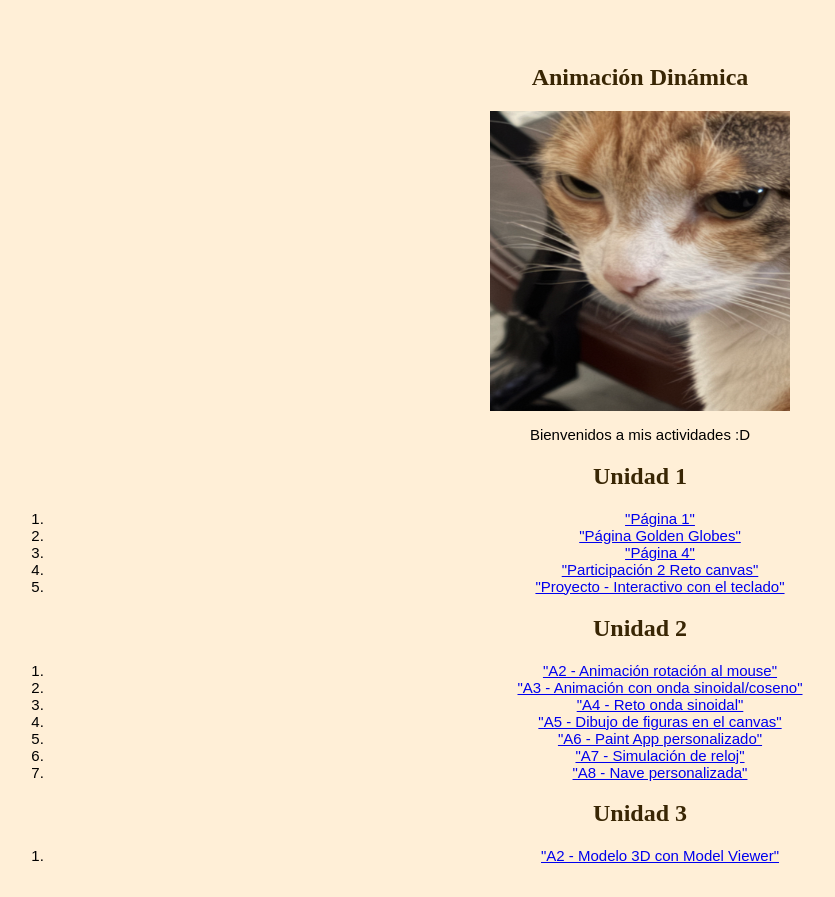
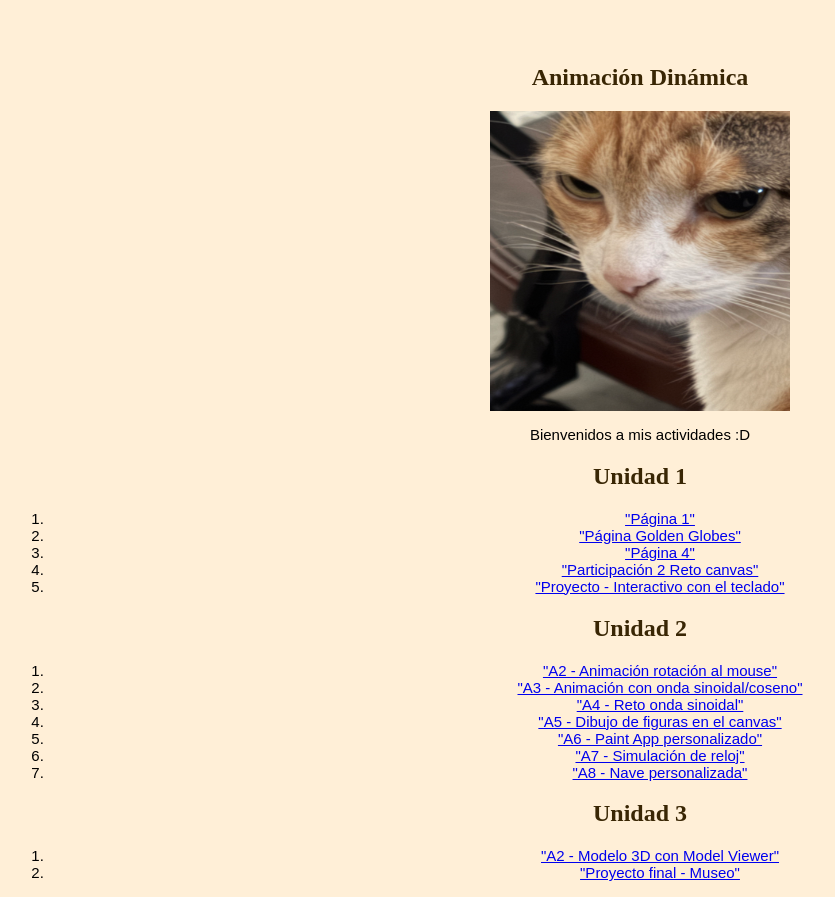
Before and after one commit to Michelle-glab/MichelleGarcia, a plain HTML site: page index.html in a window 1280 px wide. Shown: the part 185-1082 px from the top of the page, without its empty margins (0-835 px from the left). Drawn offline with Linux system fonts and the light colour scheme.

Commit message:
Update index.html

```diff
--- a/index.html
+++ b/index.html
@@ -62,6 +62,7 @@ li {
 <h2 >Unidad 3</h2>
 <ol>
     <li><a href="model (1)/index.html"> "A2 - Modelo 3D con Model Viewer"</a></li>
+    <li><a href="https://l3x1023.itch.io/museo-leyendas-del-mundo"> "Proyecto final - Museo"</a></li>
 </ol>
 
 </body>
```
